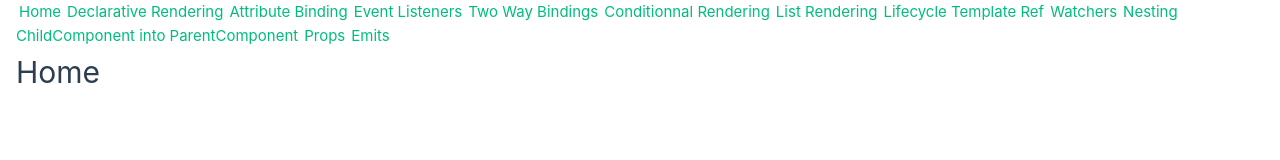
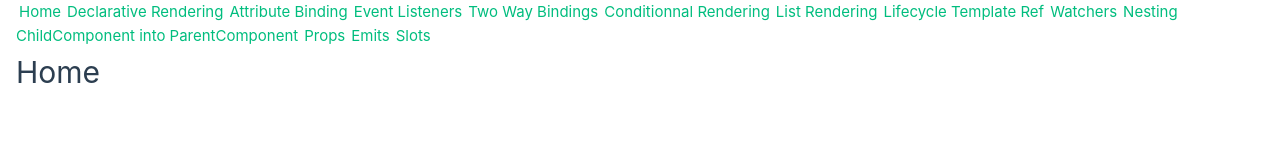
Before and after one commit to ShotGunShack/vue_composition_api_style, a Vue app: page / in a window 1280 px wide. Shown: the top 160 px of the page. Built offline with nearby package versions, Linux system fonts and the light colour scheme.

Commit message:
slots : use ParentComponent and its associated route + router-link

```diff
--- a/src/App.vue
+++ b/src/App.vue
@@ -28,6 +28,7 @@
   <router-link to="/nesting-component">Nesting ChildComponent into ParentComponent</router-link>
   <router-link to="/props">Props</router-link>
   <router-link to="/Emits">Emits</router-link>
+  <router-link to="/Slots">Slots</router-link>
   <router-view />
 
 
--- a/src/router/index.js
+++ b/src/router/index.js
@@ -70,6 +70,11 @@ const routes = [
         path: '/emits',
         name: 'Emits',
         component: ParentComponent
+    },
+    {
+        path: '/slots',
+        name: 'Slots',
+        component: ParentComponent
     }
 ];
 
```
